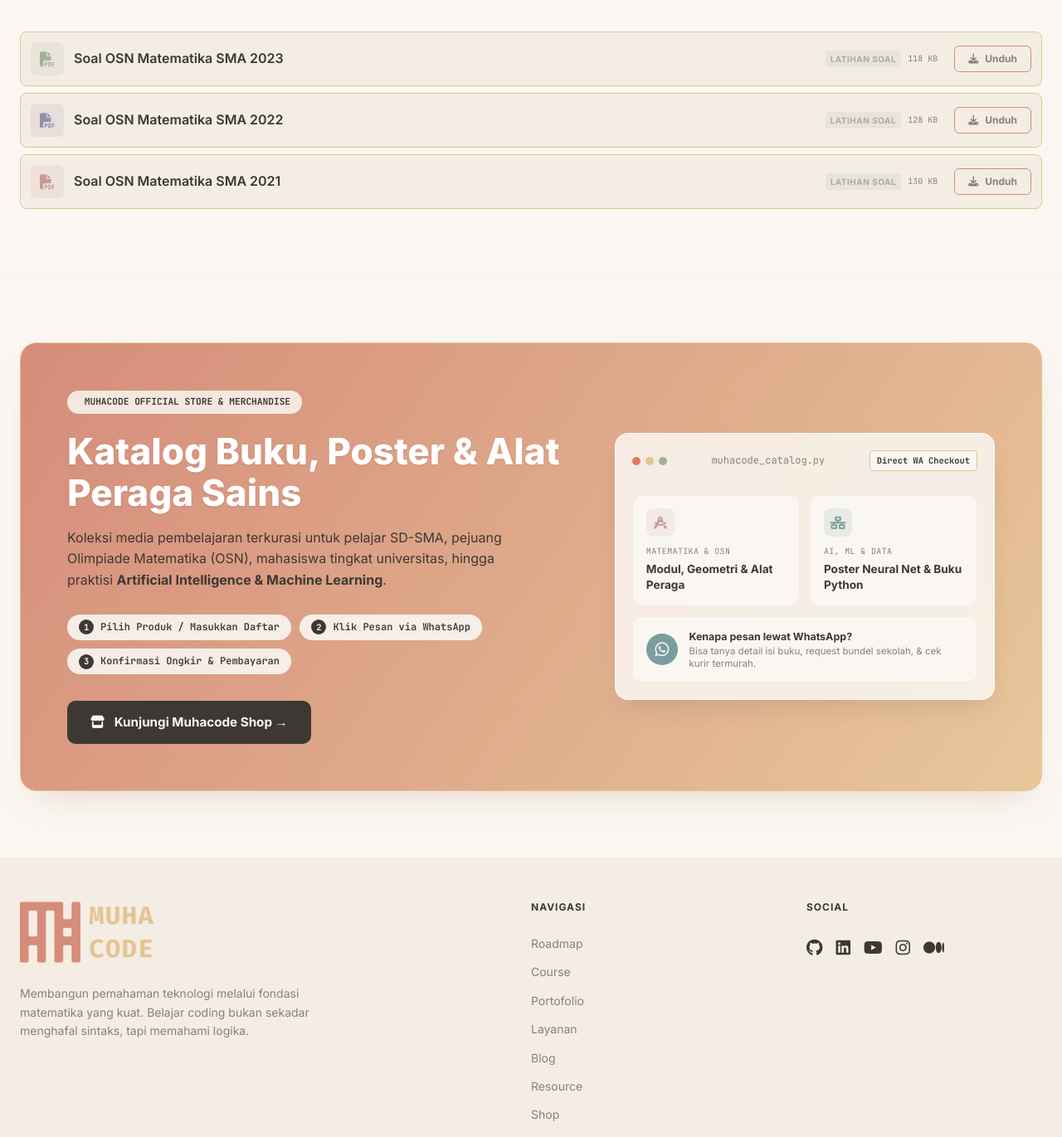
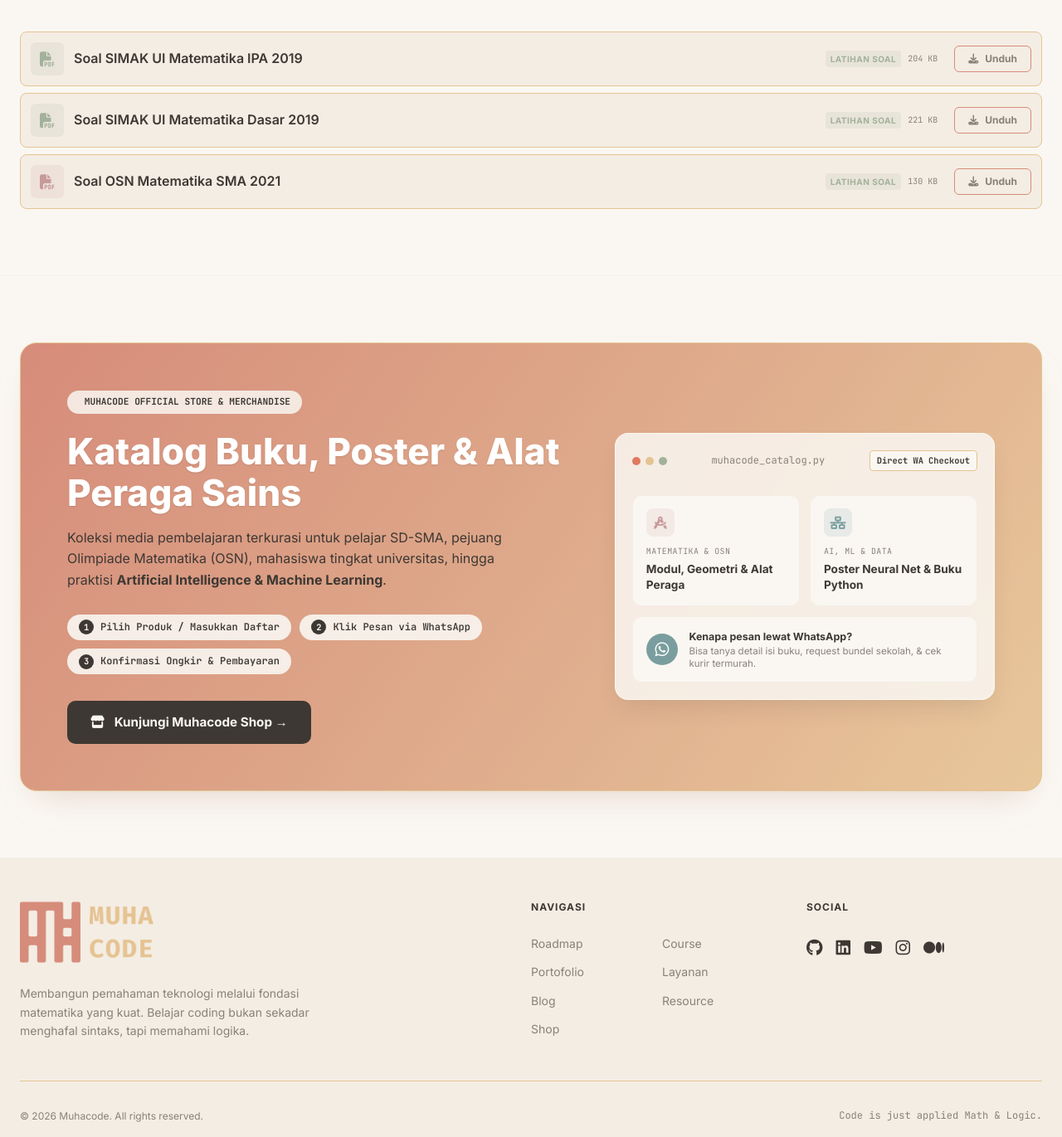
Before and after one commit to muharsyad/muharsyad.github.io, a plain HTML site: page index.html in a window 1280 px wide. Shown: the part 5640-7011 px from the top of the page at 83% size. Drawn offline with Linux system fonts and the light colour scheme.

Commit message:
update resource

```diff
--- a/index.html
+++ b/index.html
@@ -564,32 +564,32 @@
                         <i class="fas fa-file-pdf"></i>
                     </div>
                     <div class="res-content">
-                        <h3 class="res-title">Soal OSN Matematika SMA 2023</h3>
+                        <h3 class="res-title">Soal SIMAK UI Matematika IPA 2019</h3>
                         <div class="res-meta">
                             <span class="res-tag tag-sage-green">Latihan Soal</span>
-                            <span class="res-size">118 KB</span>
+                            <span class="res-size">204 KB</span>
                         </div>
                     </div>
                     <div class="res-action">
-                        <a href="resource/assets/doc/osn-matematika-sma-2023.pdf" class="btn-download" title="Unduh" target="_blank">
+                        <a href="assets/doc/simak-ui-matematika-ipa-2019.pdf" class="btn-download" title="Unduh" target="_blank">
                             <i class="fas fa-download"></i> <span class="btn-text">Unduh</span>
                         </a>
                     </div>
                 </div>
 
                 <div class="resource-item" data-category="soal">
-                    <div class="res-icon tag-slate-violet">
+                    <div class="res-icon tag-sage-green">
                         <i class="fas fa-file-pdf"></i>
                     </div>
                     <div class="res-content">
-                        <h3 class="res-title">Soal OSN Matematika SMA 2022</h3>
+                        <h3 class="res-title">Soal SIMAK UI Matematika Dasar 2019</h3>
                         <div class="res-meta">
                             <span class="res-tag tag-sage-green">Latihan Soal</span>
-                            <span class="res-size">128 KB</span>
+                            <span class="res-size">221 KB</span>
                         </div>
                     </div>
                     <div class="res-action">
-                        <a href="resource/assets/doc/osn-matematika-sma-2022.pdf" class="btn-download" title="Unduh" target="_blank">
+                        <a href="assets/doc/simak-ui-matematika-dasar-2019.pdf" class="btn-download" title="Unduh" target="_blank">
                             <i class="fas fa-download"></i> <span class="btn-text">Unduh</span>
                         </a>
                     </div>
--- a/styles/style.css
+++ b/styles/style.css
@@ -1401,8 +1401,18 @@ footer {
     margin-bottom: 1.5rem;
 }
 
+.footer-links {
+    display: grid;
+    grid-template-columns: repeat(2, 1fr); /* Membagi daftar menjadi 2 kolom sama lebar */
+    gap: 0.75rem 2rem; /* 0.75rem untuk jarak baris (atas-bawah), 2rem untuk jarak antar kolom (kiri-kanan) */
+    list-style: none;
+    padding: 0;
+    margin: 0;
+}
+
 .footer-links li {
-    margin-bottom: 0.75rem;
+    /* Hapus atau ubah margin-bottom menjadi 0 karena jarak vertikal sudah diatur oleh 'gap' di atas */
+    margin-bottom: 0;
     font-size: 0.875rem;
     color: var(--light-text-secondary);
 }
@@ -1410,7 +1420,6 @@ footer {
 .footer-links a:hover {
     color: var(--light-text-primary);
 }
-
 .social-row {
     display: flex;
     gap: 1rem;
```
